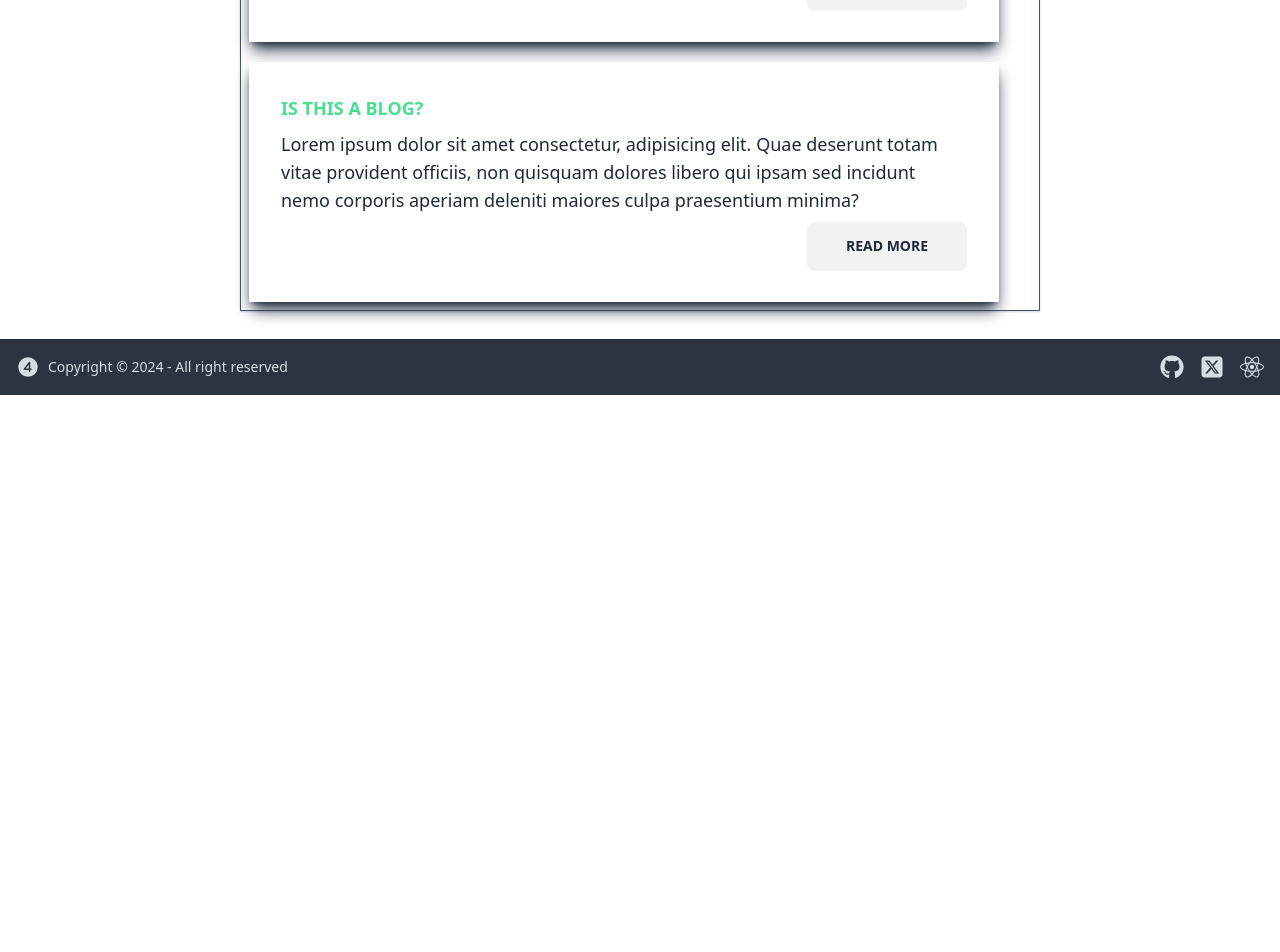
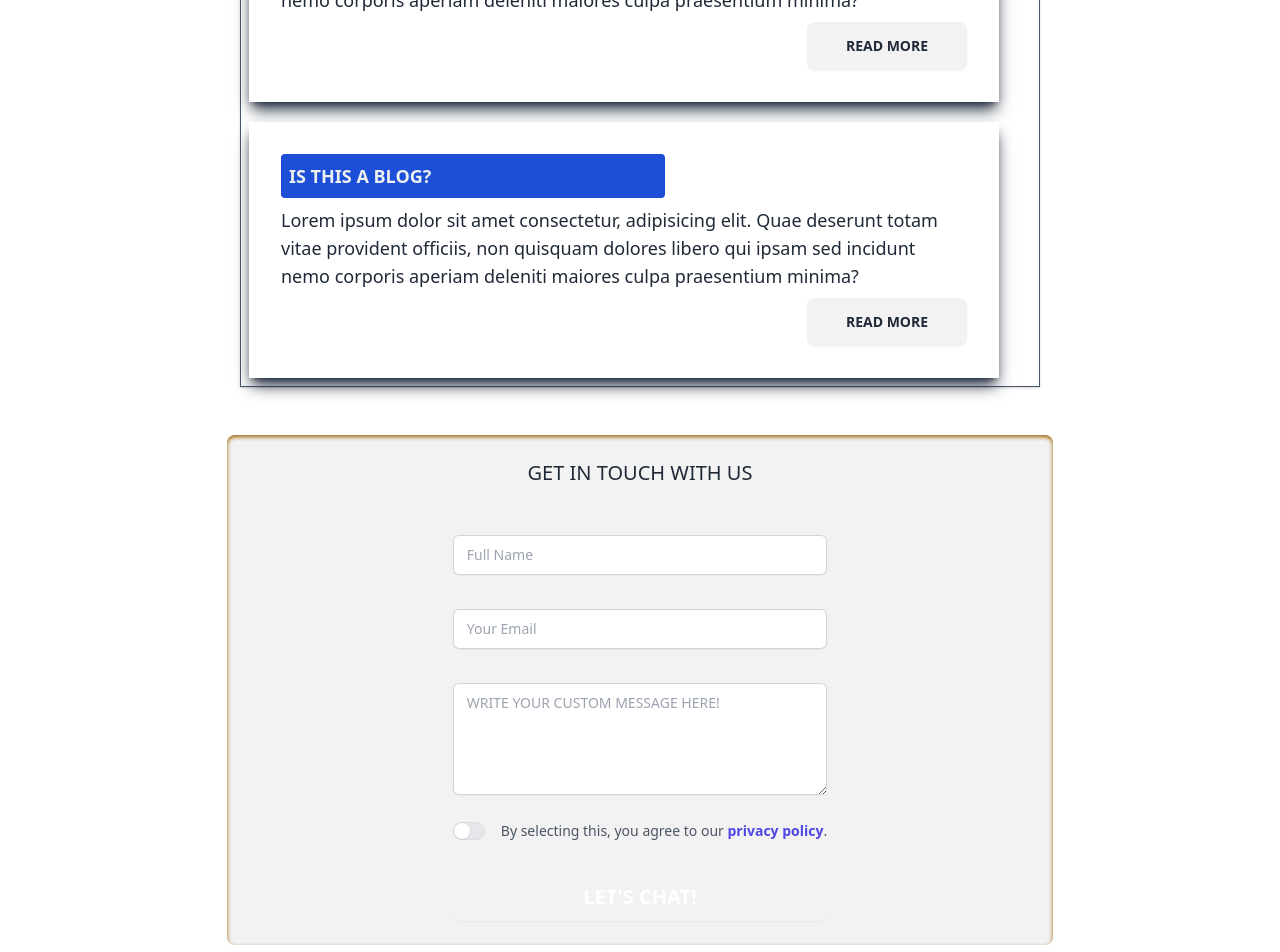
Before and after one commit to myabdi4/nurabdirahman, a React (Vite) app: page / in a window 1280 px wide. Shown: the part 2540-3492 px from the top of the page. Before the commit the page ends 2935 px from the top, so only its background shows below. Built offline with nearby package versions, Linux system fonts and the light colour scheme; a web font is replaced by a local one.

Commit message:
contacts page
added a contacts page
made few changes to the cardblog component

```diff
--- a/package.json
+++ b/package.json
@@ -16,7 +16,6 @@
     "react": "^18.2.0",
     "react-dom": "^18.2.0",
     "react-icons": "^5.2.1",
-    "react-router-dom": "^6.15.0",
     "tailwind": "^4.0.0",
     "tailwindcss": "^3.3.3",
     "vite": "^4.5.2"
@@ -36,6 +35,7 @@
   },
   "devDependencies": {
     "@vitejs/plugin-react": "^4.1.0",
-    "daisyui": "^4.10.5"
+    "daisyui": "^4.10.5",
+    "react-router-dom": "^6.23.0"
   }
 }
--- a/src/JSON/data.json
+++ b/src/JSON/data.json
@@ -1,9 +1,10 @@
 {
     "projects": [
         {
-            "imageSource":"/images/image1.png",
+            "imageSource": "/images/image1.png",
             "projectTitle": "Project One",
-            "projectDescription": "A revolutionary app that simplifies daily tasks and boosts productivity.Lorem ipsum dolor sit amet consectetur, adipisicing elit. Quae deserunt totam vitae provident officiis, non quisquam dolores libero qui ipsam sed incidunt nemo corporis aperiam deleniti maiores culpa praesentium minima?"
+            "projectDescription":
+            "A revolutionary app that simplifies daily tasks and boosts productivity.Lorem ipsum dolor sit amet consectetur, adipisicing elit. Quae deserunt totam vitae provident officiis, non quisquam dolores libero qui ipsam sed incidunt nemo corporis aperiam deleniti maiores culpa praesentium minima?"
         },
         {
             "imageSource": "/images/image2.png",
@@ -16,19 +17,21 @@
             "projectDescription": "A cutting-edge software solution that optimizes business processes and drives efficiency.Lorem ipsum dolor sit amet consectetur, adipisicing elit. Quae deserunt totam vitae provident officiis, non quisquam dolores libero qui ipsam sed incidunt nemo corporis aperiam deleniti maiores culpa praesentium minima?"
         }
     ],
-
     "blogs": [
         {
-            "blogTitle": "The First Blog",
-            "blogDescription": "Lorem ipsum dolor sit amet consectetur, adipisicing elit. Quae deserunt totam vitae provident officiis, non quisquam dolores libero qui ipsam sed incidunt nemo corporis aperiam deleniti maiores culpa praesentium minima?"
+            "blogTitle": "The Ultimate Challeges of Using ROUTING in REACT ",
+            "blogDescription": "Routing in React is a headache but with little tricks, it can be done! I hated routing in react, which is why, this page leads to a Medium websites that explains it all..",
+            "blogLink": "https://medium.com/@blessingmba3/introduction-to-react-router-da64380ca778"
         },
         {
             "blogTitle": "You Are Rading Blog Two",
-            "blogDescription": "Lorem ipsum dolor sit amet consectetur, adipisicing elit. Quae deserunt totam vitae provident officiis, non quisquam dolores libero qui ipsam sed incidunt nemo corporis aperiam deleniti maiores culpa praesentium minima?"
+            "blogDescription": "Lorem ipsum dolor sit amet consectetur, adipisicing elit. Quae deserunt totam vitae provident officiis, non quisquam dolores libero qui ipsam sed incidunt nemo corporis aperiam deleniti maiores culpa praesentium minima?",
+            "blogLink": "https://example.com/project1"
         },
         {
             "blogTitle": "Is this a Blog?",
-            "blogDescription": "Lorem ipsum dolor sit amet consectetur, adipisicing elit. Quae deserunt totam vitae provident officiis, non quisquam dolores libero qui ipsam sed incidunt nemo corporis aperiam deleniti maiores culpa praesentium minima?"
+            "blogDescription": "Lorem ipsum dolor sit amet consectetur, adipisicing elit. Quae deserunt totam vitae provident officiis, non quisquam dolores libero qui ipsam sed incidunt nemo corporis aperiam deleniti maiores culpa praesentium minima?",
+            "blogLink": "https://example.com/project2"
         }
     ]
 }
--- a/src/components/BlogCards.jsx
+++ b/src/components/BlogCards.jsx
@@ -1,16 +1,18 @@
-const BlogCards = ({blogTitle, blogDescription }) => {
+const BlogCards = ({ blogTitle, blogDescription, blogLink }) => {
     return (
         <>
+            <a href={blogLink} target="_blank" rel="noopener noreferrer">
                 <div className="bg-base-100 sm:w-[750px] sm:max-w-full">
                     <div className="card-body shadow-lg shadow-slate-800 cursor-pointer">
-                    <h2 className=" text-[#49df8f] font-bold word sm:w-96 uppercase">{blogTitle}</h2>
-                    <p className="line-clamp-3 ">{blogDescription}
+                        <h2 className=" text-[#ecf1ee] font-bold word sm:w-96 uppercase bg-blue-700 w-full p-2 rounded">{blogTitle}</h2>
+                        <p className="line-clamp-3">{blogDescription}
                         </p>
                         <div className="card-actions justify-end">
                             <button className="btn hover-nav">READ MORE</button>
                         </div>
                     </div>
                 </div>
+            </a>
         </>
     );
 }
--- /dev/null
+++ b/src/components/ContactForm.jsx
@@ -0,0 +1,51 @@
+const contactForm = () => {
+    return (
+        <div className="flex p-5 justify-center align-middle">
+            <div className="sm:grid sm:w-2/3 w-96 gap-2 tabs tabs-boxed justify-center cursor-pointer shadow-inner shadow-yellow-700 ">
+                <a className="pt-5 hover-nav uppercase text-center text-xl">GET IN TOUCH WITH US</a>
+                <form action="#" class="mx-auto max-w-xl mt-10 pb-5">
+                    <div class="grid grid-cols-1 gap-x-8 gap-y-6 sm:grid-cols-2">
+                        <div class="sm:col-span-2">
+                            <div>
+                                <input placeholder="Full Name" type="text" name="first-name" id="first-name" autocomplete="given-name" class="block w-full rounded-md border-0 px-3.5 py-2 text-white shadow-sm ring-1 ring-inset ring-gray-300 placeholder:text-gray-400 focus:ring-2 focus:ring-inset focus:ring-indigo-600 sm:text-sm sm:leading-6" />
+                            </div>
+                        </div>
+
+                        <div class="sm:col-span-2">
+                            <div class="mt-2.5">
+                                <input placeholder="Your Email" type="email" name="email" id="email" autocomplete="email" class="block w-full rounded-md border-0 px-3.5 py-2 text-white shadow-sm ring-1 ring-inset ring-gray-300 placeholder:text-gray-400 focus:ring-2 focus:ring-inset focus:ring-indigo-600 sm:text-sm sm:leading-6" />
+                            </div>
+                        </div>
+
+                        <div class="sm:col-span-2">
+                            <div class="mt-2.5">
+                                <textarea placeholder="Write Your Custom Message Here!" name="message" id="message" rows="4" class="uppercase block w-full rounded-md border-0 px-3.5 py-2 text-white shadow-sm ring-1 ring-inset ring-gray-300 placeholder:text-gray-400 focus:ring-2 focus:ring-inset focus:ring-indigo-600 sm:text-sm sm:leading-6"></textarea>
+                            </div>
+                        </div>
+                        <div class="flex gap-x-4 sm:col-span-2">
+                            <div class="flex h-6 items-center">
+                                {/* <!-- Enabled: "bg-indigo-600", Not Enabled: "bg-gray-200" --> */}
+                                <button type="button" class="bg-gray-200 flex w-8 flex-none cursor-pointer rounded-full p-px ring-1 ring-inset ring-gray-900/5 transition-colors duration-200 ease-in-out focus-visible:outline focus-visible:outline-2 focus-visible:outline-offset-2 focus-visible:outline-indigo-600" role="switch" aria-checked="false" aria-labelledby="switch-1-label">
+                                    <span class="sr-only">Agree to policies</span>
+                                    {/* <!-- Enabled: "translate-x-3.5", Not Enabled: "translate-x-0" --> */}
+                                    <span aria-hidden="true" class="translate-x-0 h-4 w-4 transform rounded-full bg-white shadow-sm ring-1 ring-gray-900/5 transition duration-200 ease-in-out"></span>
+                                </button>
+                            </div>
+                            <label class="text-sm leading-6 text-gray-600" id="switch-1-label">
+                                By selecting this, you agree to our
+                                <a href="#" class="font-semibold text-indigo-600"> privacy&nbsp;policy</a>.
+                            </label>
+                        </div>
+                    </div>
+                    <div class="mt-5">
+                        <button type="submit" class="block w-full rounded-md px-3.5 py-2.5 font-semibold text-white shadow-sm pt-5 hover-nav uppercase text-center text-xl ">Let's Chat!</button>
+                    </div>
+                </form>
+            </div>
+
+
+        </div>
+    )
+}
+
+export default contactForm;
--- a/src/components/Header.jsx
+++ b/src/components/Header.jsx
@@ -48,7 +48,8 @@ const Header = () => {
                 <summary className="m-2 btn border border-gray-500 px-18">{burgerMenu}</summary>
                 <ul className="p-2 border border-white shadow menu dropdown-content z-[1] bg-base-100 rounded-box w-32 left-12">
                   <li><a href="/#">PROJECTS</a></li>
-                  <li><a href="/#">BLOGS</a></li>
+                  {/* WHAT SHOULD HAPPEN WHEN YOU CLICK BLOG? */}
+                  <li><a href="./BlogCard.jsx">BLOGS</a></li>
                   <li><a href="/#">ABOUT </a></li>
                 </ul>
               </details>
--- a/src/components/LatestUploads.jsx
+++ b/src/components/LatestUploads.jsx
@@ -27,7 +27,7 @@ const LatestUplods = () => {
                     </div>
                     <div className="grid sm:grid-cols-1 justify-center gap-5 pt-8 border border-slate-600 shadow-sm shadow-zinc-300 p-2">
                         {blogs.map((blog, index2) => (
-                            <BlogCards key={index2} blogTitle={blog.blogTitle} blogDescription={blog.blogDescription} />
+                            <BlogCards key={index2} blogTitle={blog.blogTitle} blogDescription={blog.blogDescription} blogLink = {blog.blogLink} />
                         ))}
                     </div>
                 </div>
--- a/src/components/Section.jsx
+++ b/src/components/Section.jsx
@@ -1,10 +1,12 @@
 import HeroSection from "./HeroSection"
 import LatestUplods from "./LatestUploads"
+import ContactForm from "./ContactForm"
 const Section = () => {
   return (
     <>
       <HeroSection />
       <LatestUplods />
+      <ContactForm/>
     </>
   );
 }
```
Also changed, not shown: src/index.jsx (added, +11 -0 lines), 1 other file (tests, documents, lock files or other folders). Lines whose indentation alone changed are shown as unchanged.
